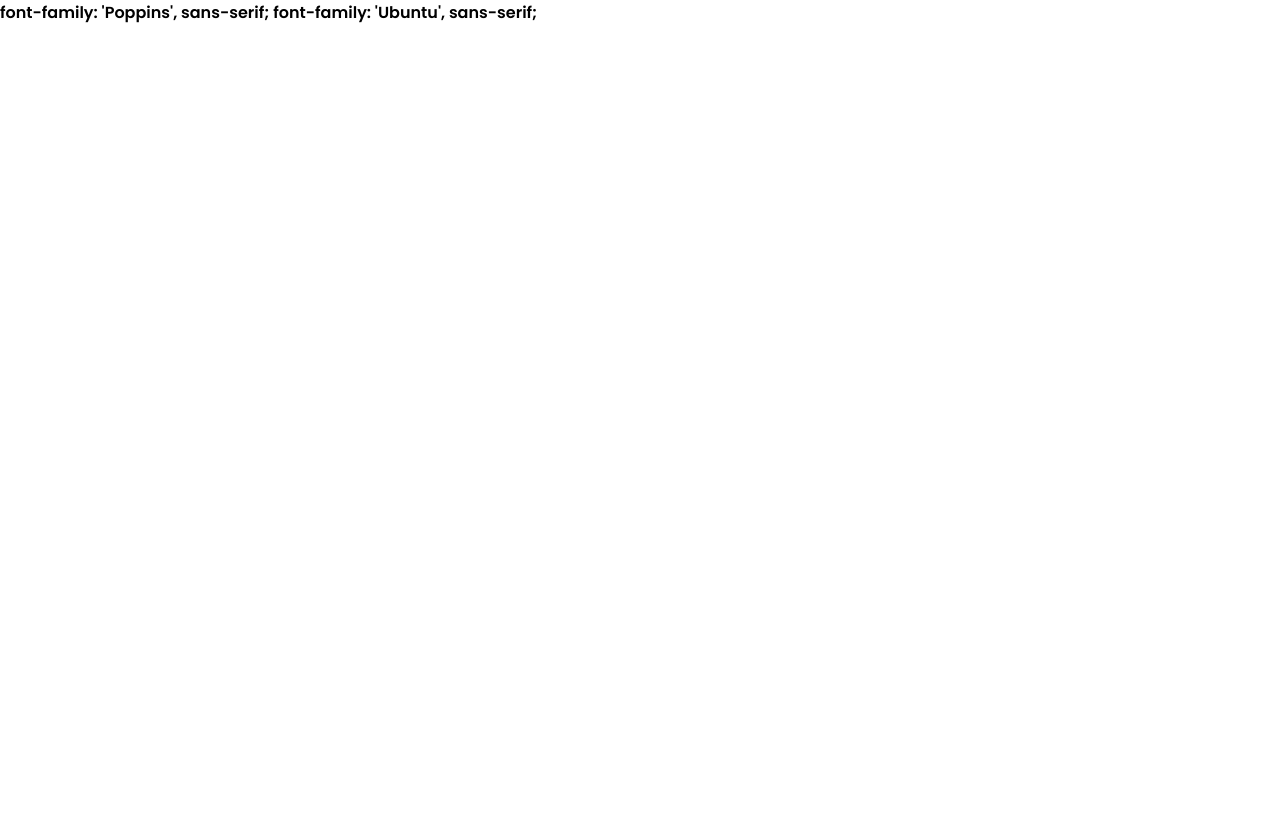
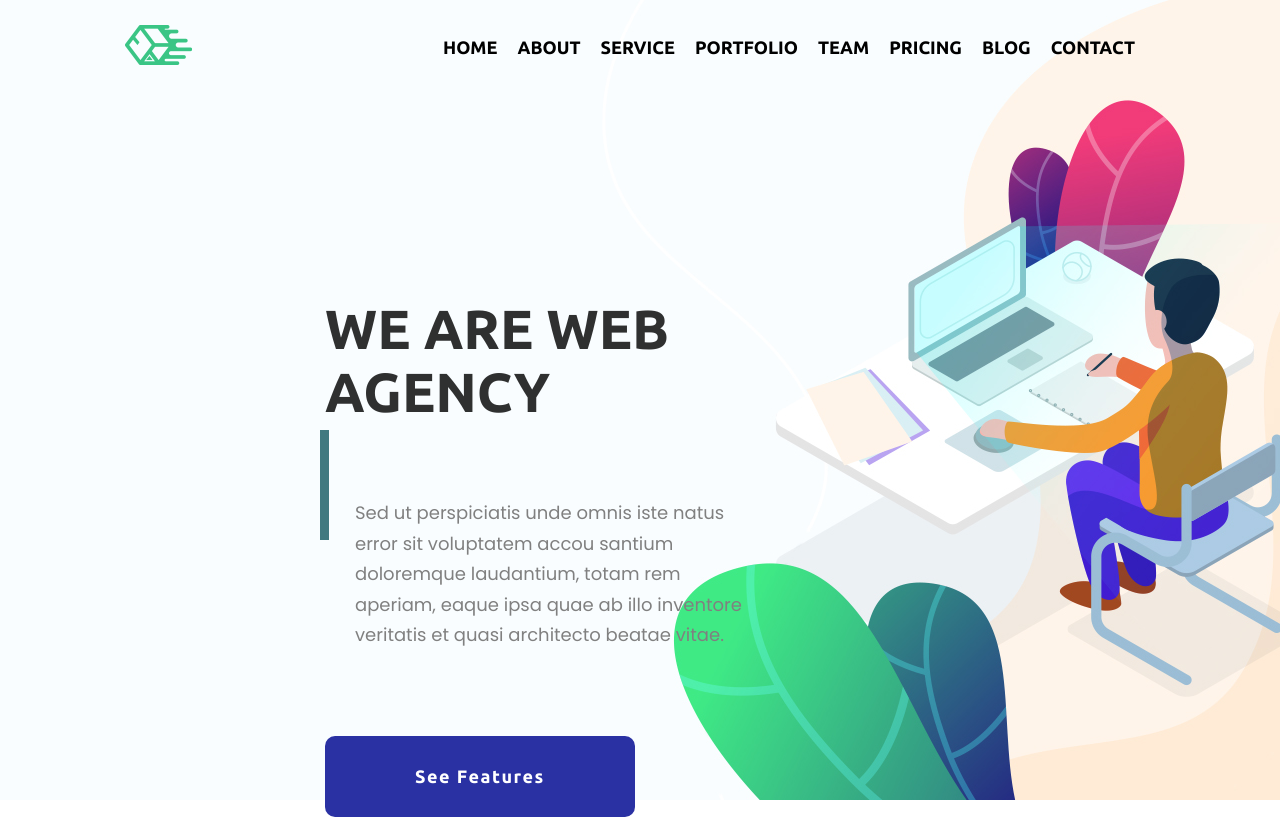
Before and after one commit to sowadsikder/web-agency, a plain HTML site: page index.html in a window 1280 px wide. Drawn offline with Linux system fonts and the light colour scheme.

Commit message:
banner section and style added

```diff
--- a/css/styles.css
+++ b/css/styles.css
@@ -1,4 +1,4 @@
-/* universel style code */
+/* universal style code */
 
 *{
     margin: 0;
@@ -13,5 +13,84 @@
 }
 body{
     font-family: 'Poppins', sans-serif;
+}
+img{
+    max-width: 100%;
+
+}
+button.btn-primary {
+    padding: 30px 90px;
+    background-color: rgb(42, 49, 163);
+    color: white;
+    font-size: 18px;
+    font-weight: 800;
+    font-family: 'Ubuntu', sans-serif;
+    letter-spacing: 1.5px;
+    border: none;
+    border-radius: 10px;
+}
+
+/* nav style start */
+
+nav {
+    display: flex;
+    align-items: center;
+    justify-content: space-around;
+    padding: 25px 0;
+    margin: auto;
+}
+.nav-main ul {
+    display: flex;
+}
+.nav-main ul > li{
+    list-style: none;
+}
+.nav-main ul > li > a{
+    text-decoration: none;
+    color: #000;
+    font-size: 18px;
     font-weight: 600;
+    font-family: 'Ubuntu', sans-serif;
+    text-transform: uppercase;
+    margin-right: 20px;
 }
+
+/* banner section styling start */
+
+header{
+    background-image: url('../asset/banner/banner.jpg');
+    background-repeat: no-repeat;
+    background-size: cover;
+    background-position: center top;
+    height: 100vh;
+}
+.banner-container {
+    margin-top: 200px;
+    width: 33%;
+    padding-left: 325px;
+    font-weight: 800;
+}
+h1.banner-title {
+    font-size: 55px;
+    margin-bottom: 70px;
+    color: #000000cf;
+}
+p.banner-description {
+    color: gray;
+    font-size: 18px;
+    line-height: 1.7em;
+    margin-bottom: 30px;
+    padding: 5px 0 5px 30px;
+    font-weight: 300;
+}
+p.banner-description::before{
+    content: '';
+    position: absolute;
+    border-left: 9px solid rgb(64, 121, 128);
+    top: 430px;
+    left: 320px;
+    height: 110px;
+}
+button#btn-primary {
+    margin-top: 50px;
+}
--- a/index.html
+++ b/index.html
@@ -1,5 +1,4 @@
-font-family: 'Poppins', sans-serif;
-font-family: 'Ubuntu', sans-serif;<!DOCTYPE html>
+<!DOCTYPE html>
 <html lang="en">
 
 <head>
@@ -18,7 +17,32 @@
 
 <body>
     <header>
+        <nav>
+            <div class="logo-items">
+                <img src="asset/logo/logo.png" alt="">
+            </div>
+            <div class="nav-main">
+                <ul>
+                    <li><a href="#home">home</a></li>
+                    <li><a href="#about">about</a></li>
+                    <li><a href="#service">service</a></li>
+                    <li><a href="#portfolio">portfolio</a></li>
+                    <li><a href="#team">team</a></li>
+                    <li><a href="#pricing">pricing</a></li>
+                    <li><a href="#blog">blog</a></li>
+                    <li><a href="#contact">contact</a></li>
+                </ul>
+            </div>
+        </nav>
 
+        <section class="banner">
+            <div class="banner-container">
+                <h1 class="banner-title">WE ARE WEB AGENCY</h1>
+                <p class="banner-description">Sed ut perspiciatis unde omnis iste natus error sit voluptatem accou santium doloremque laudantium, totam rem aperiam, eaque ipsa quae ab illo inventore veritatis et quasi architecto beatae vitae.
+                </p>
+                <button class="btn-primary" id="btn-primary" type="button">See Features</button>
+            </div>
+        </section>
     </header>
 
     <main>
```
